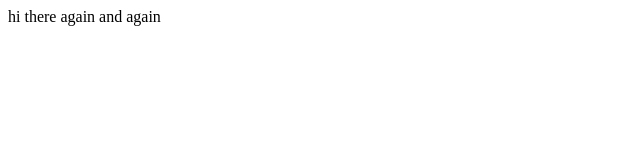
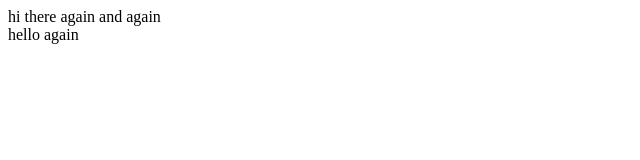
Before and after one commit to jmordica/newproj, a plain HTML site: page index.html in a window 1280 px wide. Shown: the full height of the page, 0-640 px from the left. Drawn offline with Linux system fonts and the light colour scheme.

Commit message:
Update index.html

```diff
--- a/index.html
+++ b/index.html
@@ -1,3 +1,4 @@
 <html>
-hi there again and again
+hi there again and again<br>
+hello again
 </html>
```
